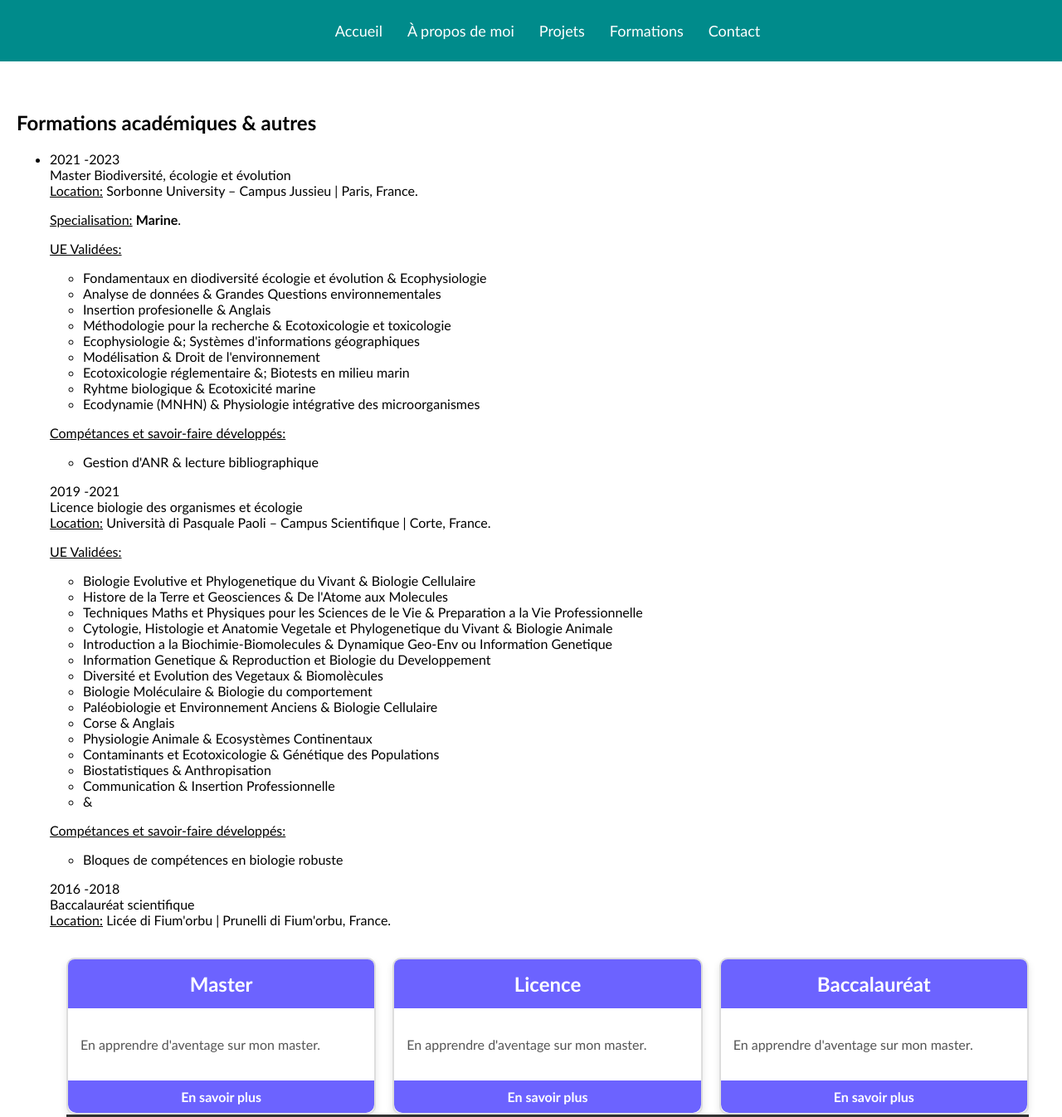
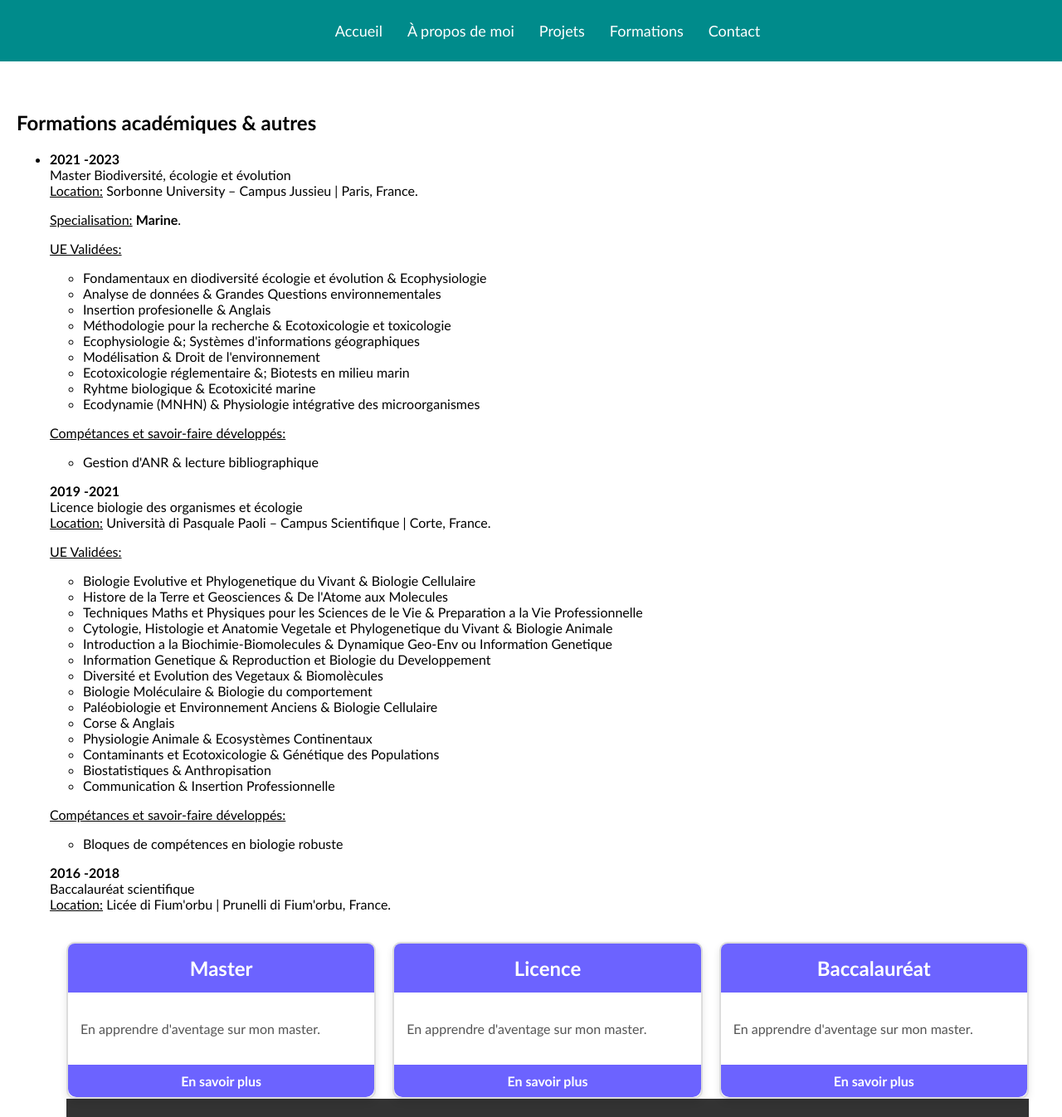
Before and after one commit to gregooze2b/Portfolio_Balluais, a plain HTML site: page formation.html in a window 1280 px wide. Shown: the top 1346 px of the page at 83% size. Drawn offline with Linux system fonts and the light colour scheme.

Commit message:
formation.html

```diff
--- a/formation.html
+++ b/formation.html
@@ -30,7 +30,7 @@
 <div class="vc_separator wpb_content_element vc_separator_align_center vc_sep_width_100 vc_sep_shadow vc_sep_pos_align_center vc_separator_no_text"><span class="vc_sep_holder vc_sep_holder_l"><span style="border-color:#45ad86;" class="vc_sep_line"></span></span><span class="vc_sep_holder vc_sep_holder_r"><span style="border-color:#45ad86;" class="vc_sep_line"></span></span>
 </div><ul class="timeline  academicpositions">
 			<li class="">
-				<div class="date">2021 -2023 </div>
+				<div class="date"><strong>2021 -2023</strong></div>
 				<div class="circle"></div>
 				<div class="data"><div class="subject" style="padding-left: 0px;">Master Biodiversité, écologie et évolution</div><div class="text row open" style="display: block;">
 		    <div class="col-md-12">
@@ -52,7 +52,7 @@
 <ul>
 <li> Gestion d'ANR &amp; lecture bibliographique</li>
 		    </p></div></div></div>
-        <div class="date">2019 -2021 </div>
+        <div class="date"><strong>2019 -2021</strong></div>
         <div class="circle"></div>
         <div class="data"><div class="subject" style="padding-left: 0px;">Licence biologie des organismes et écologie</div><div class="text row open" style="display: block;">
         <div class="col-md-12">
@@ -73,14 +73,13 @@
       <li> Contaminants et Ecotoxicologie &amp; Génétique des Populations</li>
       <li> Biostatistiques &amp; Anthropisation</li>
       <li> Communication &amp; Insertion Professionnelle</li>
-      <li> &amp;</li>
 
       </ul>
       <p><u>Compétances et savoir-faire développés:</u></p>
       <ul>
       <li> Bloques de compétences en biologie robuste</li>
         </p></div></div></div>
-        <div class="date">2016 -2018 </div>
+        <div class="date"><strong>2016 -2018</strong></div>
         <div class="circle"></div>
         <div class="data"><div class="subject" style="padding-left: 0px;">Baccalauréat scientifique</div><div class="text row open" style="display: block;">
         <div class="col-md-12">
```
